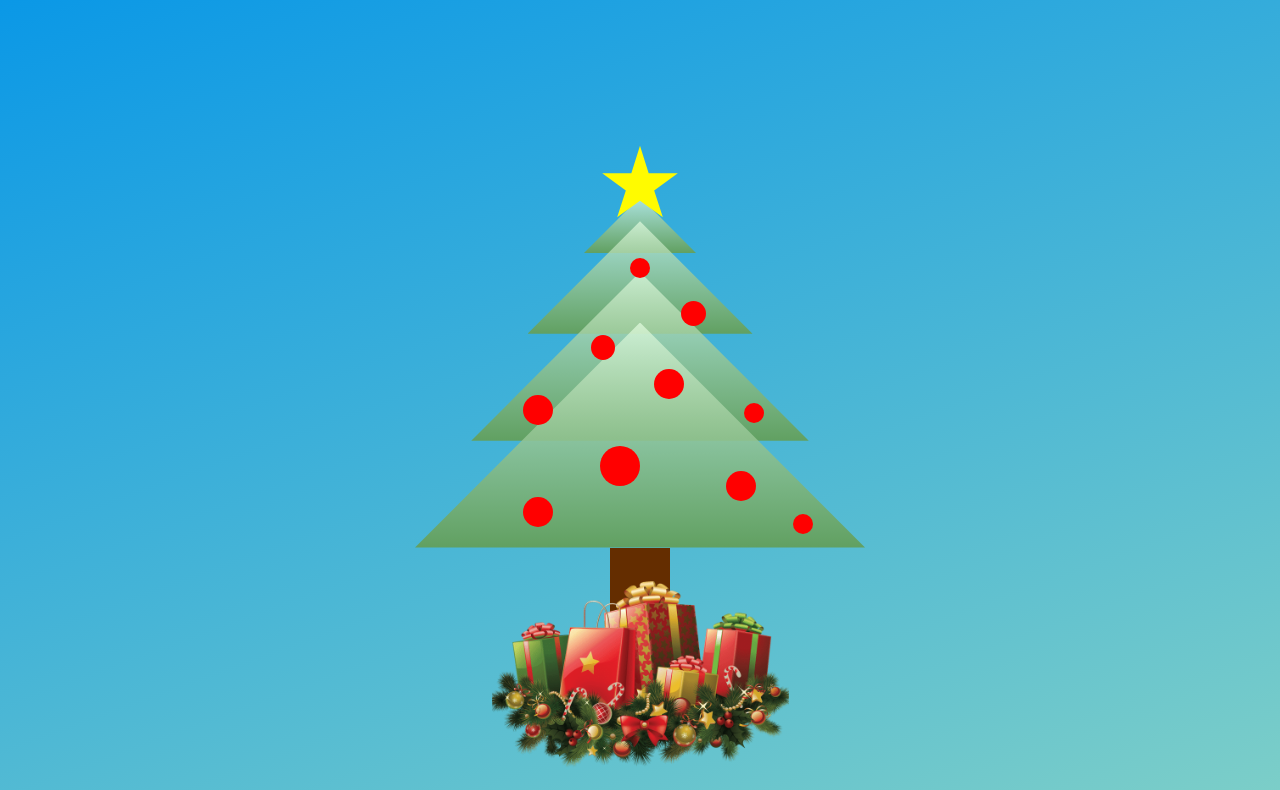
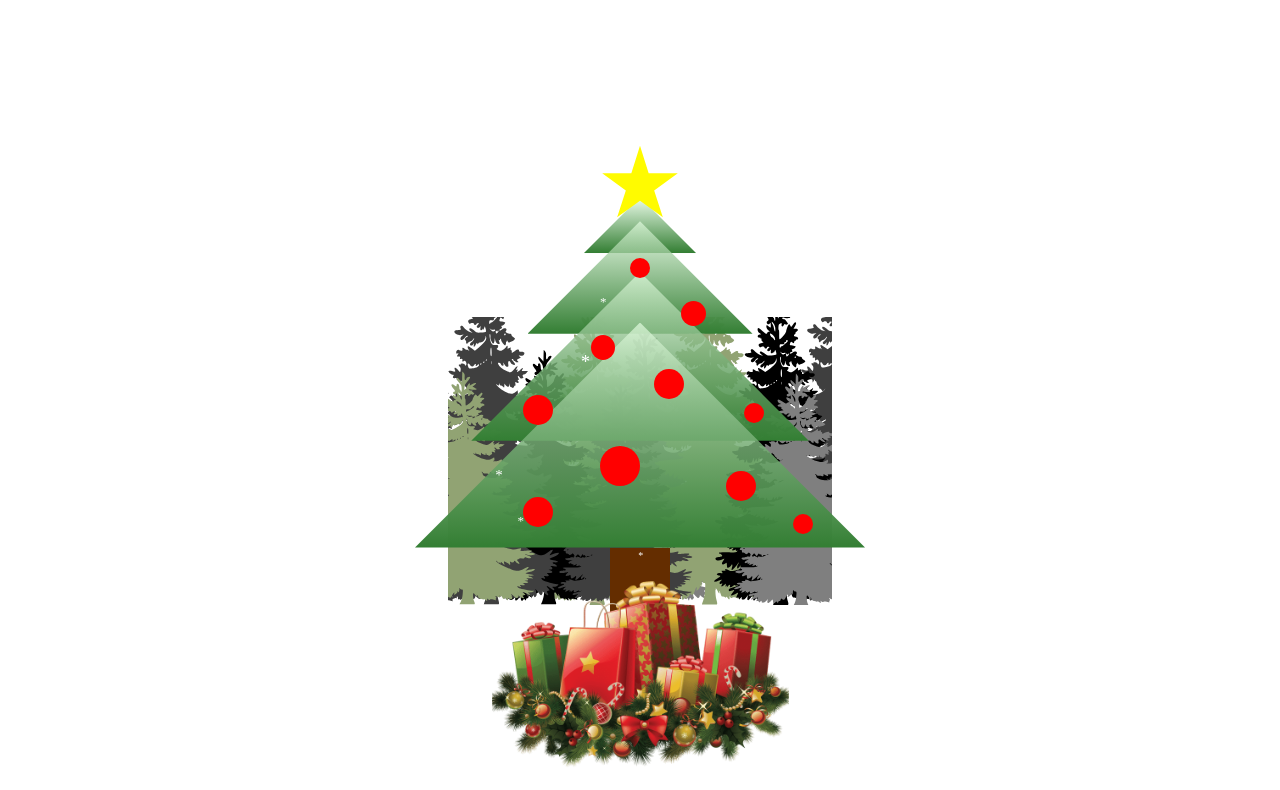
Before and after one commit to Mika73100/sapindenoel, a plain HTML site: page index.html in a window 1280 px wide. Shown: the part 115-905 px from the top of the page. Drawn offline with Linux system fonts and the light colour scheme.

Commit message:
mise a jours neige

```diff
--- a/index.html
+++ b/index.html
@@ -33,5 +33,13 @@
             </div>
         </div>
     </div>
+
+    <script type="text/javascript" src="./snow.js"></script>
+		<script type="text/javascript">
+			window.onload = function(){
+				snow.init(50);
+			};
+		</script>
+
 </body>
 </html>
--- /dev/null
+++ b/snow.js
@@ -0,0 +1,89 @@
+// d'après http://www.kommunauty.fr/article-727-javascript-de-la-neige-sur-vos-sites-web
+
+var snow = {
+	wind : 0,
+	maxXrange : 100,
+	minXrange : 10,
+	maxSpeed : 2,
+	minSpeed : 1,
+	color : "#fff",
+	char : "*",
+	maxSize : 20,
+	minSize : 8,
+
+	flakes : [],
+	WIDTH : 0,
+	HEIGHT : 0,
+
+	init : function(nb){
+		var o = this,
+			frag = document.createDocumentFragment();
+		o.getSize();
+
+
+
+		for(var i = 0; i < nb; i++){
+			var flake = {
+				x : o.random(o.WIDTH),
+				y : - o.maxSize,
+				xrange : o.minXrange + o.random(o.maxXrange - o.minXrange),
+				yspeed : o.minSpeed + o.random(o.maxSpeed - o.minSpeed, 100),
+				life : 0,
+				size : o.minSize + o.random(o.maxSize - o.minSize),
+				html : document.createElement("span")
+			};
+
+			flake.html.style.position = "absolute";
+			flake.html.style.top = flake.y + "px";
+			flake.html.style.left = flake.x + "px";
+			flake.html.style.fontSize = flake.size + "px";
+			flake.html.style.color = o.color;
+			flake.html.appendChild(document.createTextNode(o.char));
+
+			frag.appendChild(flake.html);
+			o.flakes.push(flake);
+		}
+
+		document.body.appendChild(frag);
+		o.animate();
+
+		window.onresize = function(){o.getSize();};
+	},
+
+	animate : function(){
+		var o = this;
+		for(var i = 0, c = o.flakes.length; i < c; i++){
+			var flake = o.flakes[i],
+				top = flake.y + flake.yspeed,
+				left = flake.x + Math.sin(flake.life) * flake.xrange + o.wind;
+			if(top < o.HEIGHT - flake.size - 10 && left < o.WIDTH - flake.size && left > 0){
+				flake.html.style.top = top + "px";
+				flake.html.style.left = left + "px";
+				flake.y = top;
+				flake.x += o.wind;
+				flake.life+= .01;
+			}
+			else {
+				flake.html.style.top = -o.maxSize + "px";
+				flake.x = o.random(o.WIDTH);
+				flake.y = -o.maxSize;
+				flake.html.style.left = flake.x + "px";
+				flake.life = 0;
+			}
+		}
+		setTimeout(function(){
+			o.animate();
+		},20);
+	},
+
+	random : function(range, num){
+		var num = num?num:1;
+		return Math.floor(Math.random() * (range + 1) * num) / num;
+	},
+
+	getSize : function(){
+		this.WIDTH = document.body.clientWidth || window.innerWidth;
+		this.HEIGHT = document.body.clientHeight || window.innerHeight;
+	}
+
+};
--- a/style.css
+++ b/style.css
@@ -19,9 +19,15 @@ body{
     flex-direction: column;
     align-items: center;
     justify-content: center;
-    background-color: #0093E9;
-    background-image: linear-gradient(160deg, #0093E9 0%, #80D0C7 100%);
+    background-color: linear-gradient(160deg, #0093E9 0%, #80D0C7 100%);
+    background-image: url("./img/forest-310072.svg");
+    background-repeat: no-repeat;
+    background-position: 50% 65%;
+    background-size: 30%;
+    background-image: z-index 999;
 }
+
+
 
 
 h1{
@@ -36,12 +42,14 @@ h1{
     justify-content: center;
     /*ici je met position relative pour fixé les déco du sapin en fonction de la div sapin */
     position: relative;
+
+
 }
 
 .etage{
     height: var(--height);
     width: var(--width);
-    background: linear-gradient(rgb(231 255 228 / 68%), rgb(97 160 97));
+    background: linear-gradient(rgb(231 255 228 / 68%), rgb(51, 126, 51));
     /*background-color: rgb(51, 136, 51);*/
     /*ici je met clip-path qui défini une forme en polygon et ensuite j'utilise l'ax  X et Y pour définir les points ou la jonction de la forme sera faite. */
     clip-path: polygon(50% 0, 100% 100%, 0 100%);
```
Also changed, not shown: img/forest-310072.svg (added).
